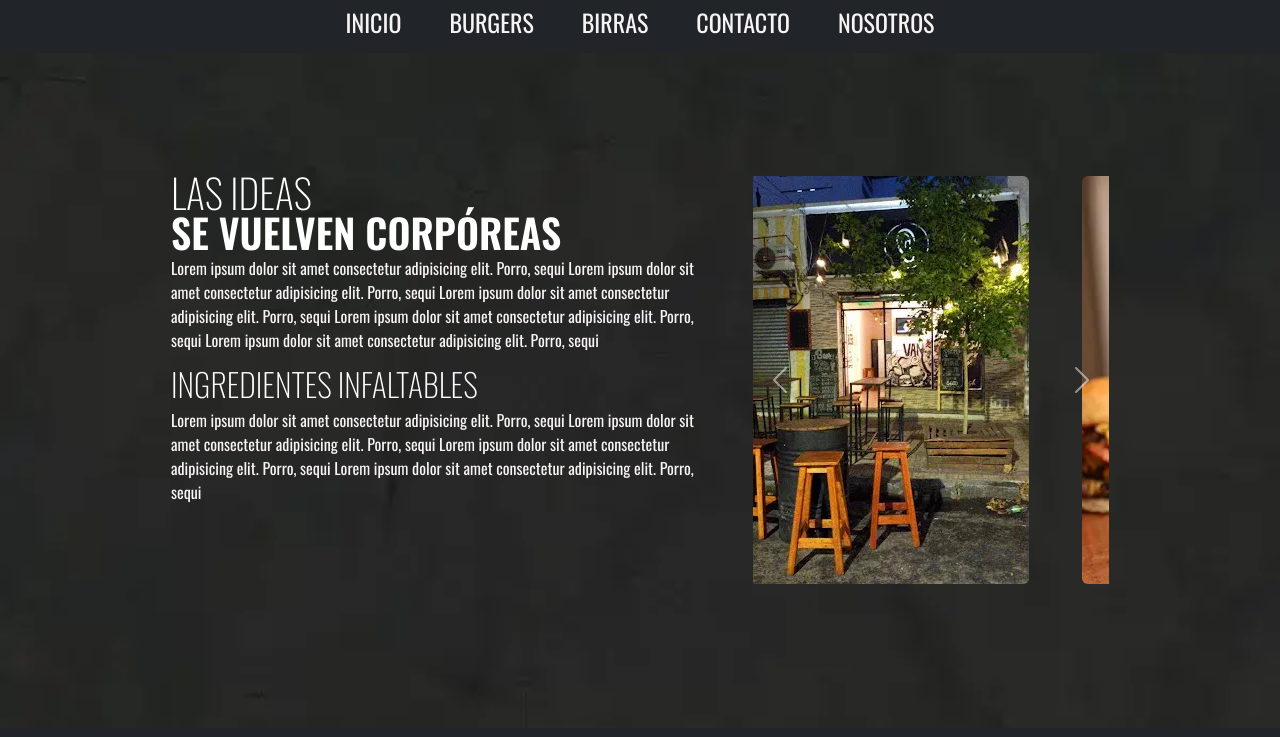
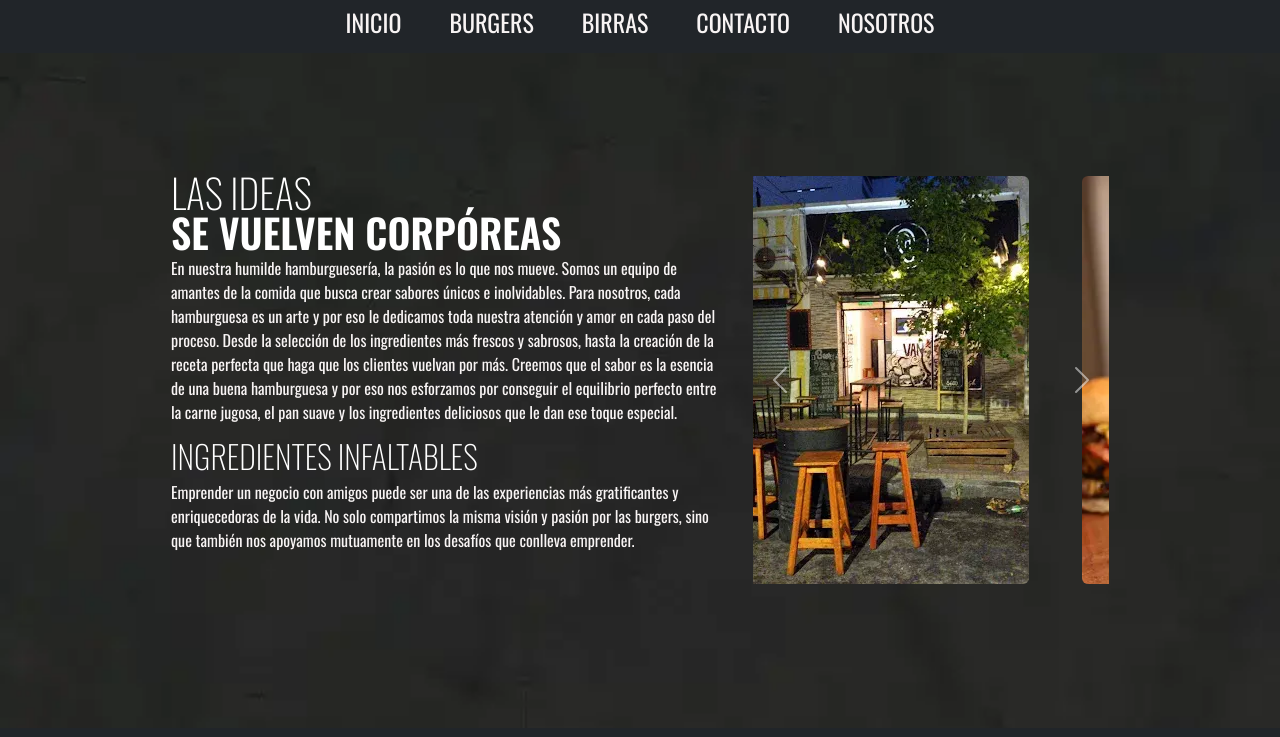
Before and after one commit to Setsky95/Beer-and-Buger-HTML-SCSS, a website: page Pages/Nosotros.html in a window 1280 px wide. Shown: the top 737 px of the page. Drawn offline with nearby package versions, Linux system fonts and the light colour scheme; files whose address does not match are found by name.

Commit message:
textos agregados

```diff
--- a/Pages/Nosotros.html
+++ b/Pages/Nosotros.html
@@ -54,17 +54,14 @@
               <div class="col-lg-6 col-md-12 col-sm-12  container-nosotros">
                 <h1 class="nuestras ">LAS IDEAS  </H1>
                 <h1 class="burgers ">SE VUELVEN CORPÓREAS</h1>
-                <p class="texto-web  " >Lorem ipsum dolor sit amet consectetur adipisicing elit. Porro, sequi
-                  Lorem ipsum dolor sit amet consectetur adipisicing elit. Porro, sequi
-                  Lorem ipsum dolor sit amet consectetur adipisicing elit. Porro, sequi
-                  Lorem ipsum dolor sit amet consectetur adipisicing elit. Porro, sequi
-                  Lorem ipsum dolor sit amet consectetur adipisicing elit. Porro, sequi
+                <p class="texto-web  " >En nuestra humilde hamburguesería, la pasión es lo que nos mueve. Somos un equipo de amantes de la comida que busca crear sabores únicos e inolvidables.
+
+                  Para nosotros, cada hamburguesa es un arte y por eso le dedicamos toda nuestra atención y amor en cada paso del proceso. Desde la selección de los ingredientes más frescos y sabrosos, hasta la creación de la receta perfecta que haga que los clientes vuelvan por más.
+
+                  Creemos que el sabor es la esencia de una buena hamburguesa y por eso nos esforzamos por conseguir el equilibrio perfecto entre la carne jugosa, el pan suave y los ingredientes deliciosos que le dan ese toque especial.
                 </p>
                 <h2 class="nuestras">INGREDIENTES INFALTABLES</h2>
-                <p class="texto-web" >Lorem ipsum dolor sit amet consectetur adipisicing elit. Porro, sequi
-                  Lorem ipsum dolor sit amet consectetur adipisicing elit. Porro, sequi
-                  Lorem ipsum dolor sit amet consectetur adipisicing elit. Porro, sequi
-                  Lorem ipsum dolor sit amet consectetur adipisicing elit. Porro, sequi
+                <p class="texto-web" >Emprender un negocio con amigos puede ser una de las experiencias más gratificantes y enriquecedoras de la vida. No solo compartimos la misma visión y pasión por las burgers, sino que también nos apoyamos mutuamente en los desafíos que conlleva emprender.
                 </p>
 
               </div>
```
Also changed, not shown: index.html (+3 -3 lines).
